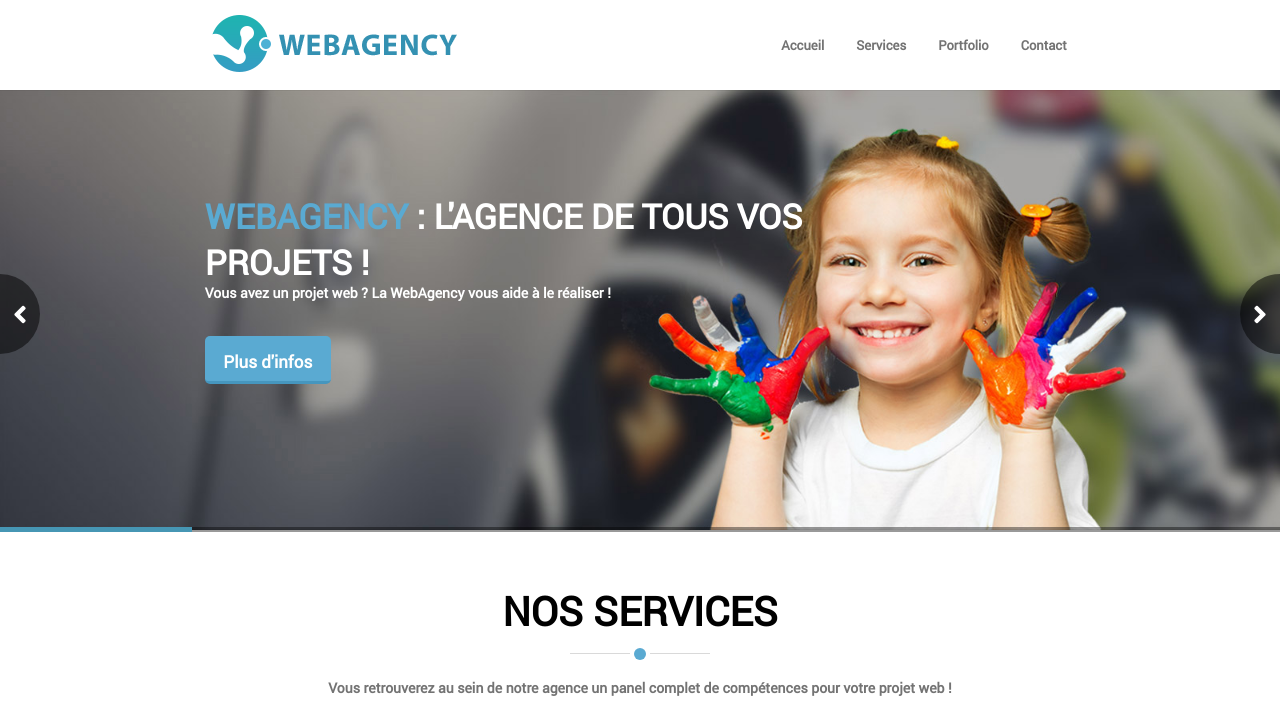
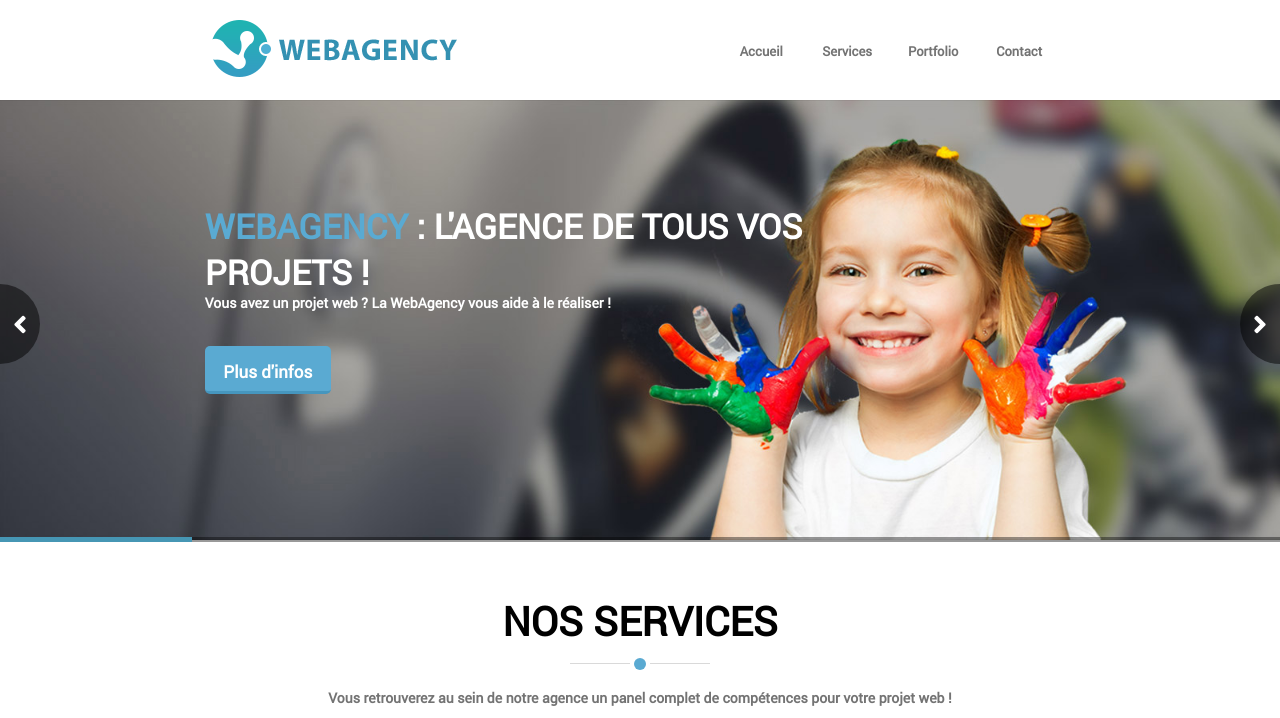
Before and after one commit to Gael-Dedenis/webagency, a plain HTML site: page index.html in a window 1280 px wide. Shown: the top 718 px of the page. Drawn offline with Linux system fonts and the light colour scheme; files whose address does not match are found by name.

Commit message:
correction navigateur

```diff
--- a/CSS/style.css
+++ b/CSS/style.css
@@ -94,37 +94,40 @@ address {
 
 .nav-head {
 	display: flex;
-	flex-wrap: wrap;
+	flex-direction: column;
 	align-items: center;
 	position: sticky;
 	top: 0;
 	left: 0;
 	z-index: 1000;
 	width: 100%;
+	height: 12rem;
 	background-color: rgba(255, 255, 255, 0.9);
-}
-
-.nav-head figure {
-	margin: 1.5rem auto;
 }
 
 .nav-head ul {
 	display: flex;
-	justify-content: space-between;
-	margin: 0 auto;
-	margin-bottom: 1.5rem;
-	width: 70%;
+	justify-content: space-evenly;
+	align-items: stretch;
+	margin-top: 0.7rem;
+	width: 100%;
+	height: 40px;
+}
+
+.nav-head li {
+	padding-bottom: 1.6rem;
+	width: 6rem;
+	text-align: center;
 }
 
 .nav-head a {
-	padding: 0.6rem 0.5rem;
 	text-decoration: none;
 }
 
-.nav-head a:hover,
-.nav-head a:focus,
-.nav-head a:active {
-	border-top: 0.2rem solid rgb(90, 170, 210);
+.nav-head li:hover,
+.nav-head li:focus,
+.nav-head li:active {
+	border-bottom: 0.2rem solid rgb(90, 170, 210);
 	color: rgb(60, 60, 60);
 }
 
@@ -654,27 +657,35 @@ form textarea {
 
 	/* ++++++++++  Navigateur  ++++++++++ */
 
+    .nav-head {
+		flex-direction: row;
+		justify-content: space-between;
+		height: 10rem;
+	}
+
 	.nav-head figure {
-		margin-top: 1.5rem;
-		margin-left: 5%;
-		margin-bottom: 1.5rem;
-		width: 40%;
+		margin: 0;
+		margin-left: 7%;
 	}
 
 	.nav-head ul {
-		justify-content: center;
 		margin: 0;
-		width: 54%;
+		margin-right: 4%;
+		height: 10rem;
+		width: unset;
 	}
 
-	.nav-head a {
-		padding: 3.2rem 0.8rem;
+	.nav-head li {
+		padding-bottom: unset;
+		padding-top: 4.2rem;
 	}
 
-	.nav-head a:hover,
-	.nav-head a:focus,
-	.nav-head a:active {
+	.nav-head li:hover,
+	.nav-head li:focus,
+	.nav-head li:active {
 		border-top: 0.3rem solid rgb(90, 170, 210);
+		border-bottom: unset;
+		padding-top: 3.9rem;
 	}
 
 	/* ++++++++++  Header  ++++++++++ */
@@ -859,11 +870,6 @@ form textarea {
 
 	.nav-head ul {
 		margin-right: 10rem;
-		width: 20rem;
-	}
-
-	.nav-head a {
-		padding: 3.4rem 0.8rem;
 	}
 	/* ++++++++++  HEADER  ++++++++++ */
 
@@ -912,13 +918,14 @@ form textarea {
 
 	.our-services figure {
 		margin: 0;
+		margin-left: -9%;
 		width: 43%;
 	}
 
 	.our-services ul {
 		margin-right: -5%;
 		padding: unset;
-		width: 30%;
+		width: 45%;
 	}
 
     .services_skills {
@@ -932,8 +939,8 @@ form textarea {
 	}
 
 	.services_skills p {
-		margin-left: 32.5%;
-		text-align: justify;
+		margin-left: 32%;
+		text-align: left;
 	}
 
 	.services_skills i {
@@ -1102,17 +1109,8 @@ form textarea {
 	}
 
 	.nav-head ul {
-		margin-right: 20%;
-	}
-
-	.nav-head a {
-		padding: 3.4rem 1.6rem;
-	}
-
-	.nav-head a:hover,
-	.nav-head a:focus,
-	.nav-head a:active {
-		border-top: 0.5rem solid rgb(90, 170, 210);
+		margin-right: 16%;
+		width: 37rem;
 	}
 
 	/* ++++++++++  HEADER  ++++++++++ */
```
